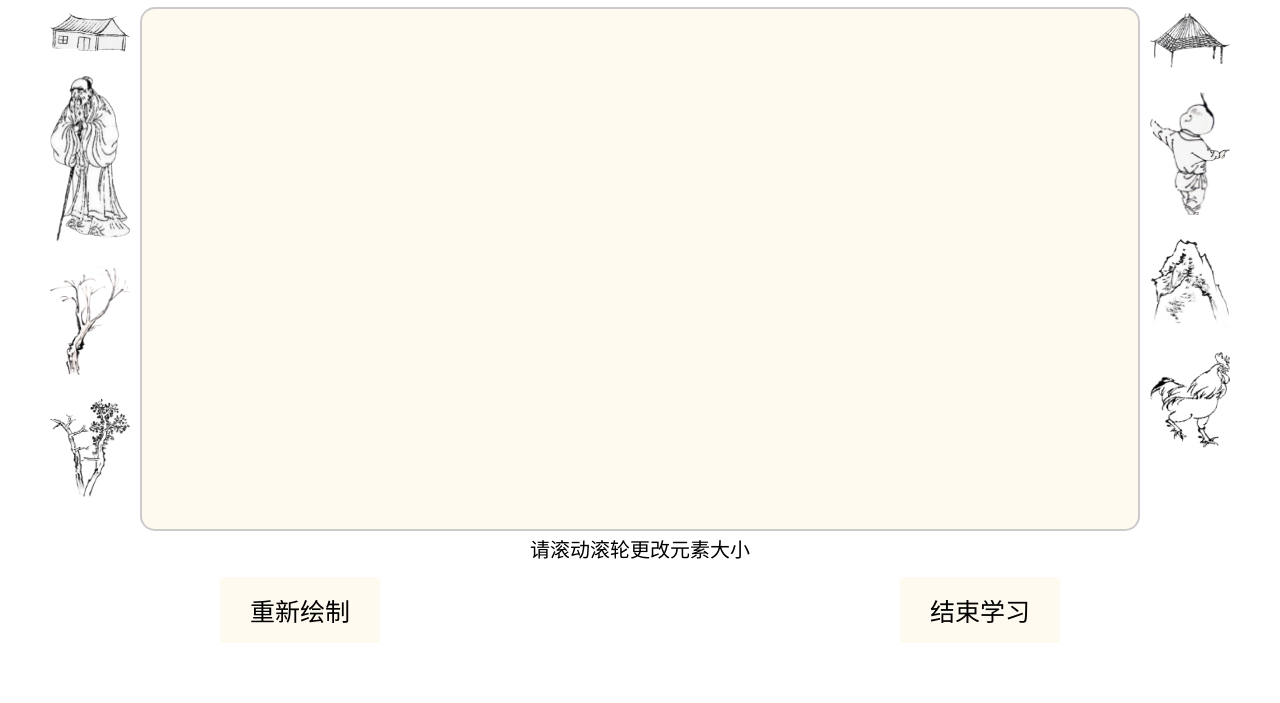
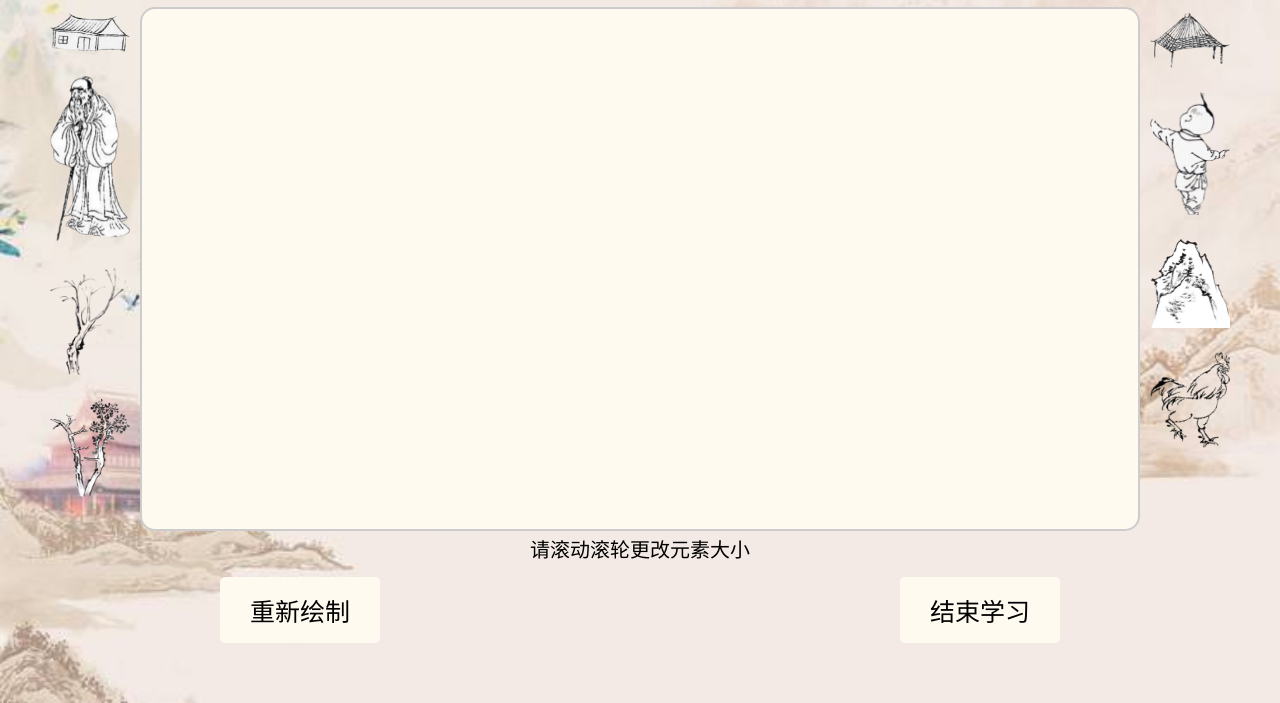
Before and after one commit to ahahahyou/ht, a plain HTML site: page index.html in a window 1280 px wide. Shown: the part 97-800 px from the top of the page. Drawn offline with Linux system fonts and the light colour scheme.

Commit message:
Add files via upload

```diff
--- a/index.html
+++ b/index.html
@@ -18,7 +18,7 @@
             justify-content: center;
             align-items: center;
             flex-direction: column;
-            background: url('bj.jpeg') no-repeat center center fixed;
+            background: url('bj.jpg') no-repeat center center fixed;
             background-size: cover;
         }
 
```
